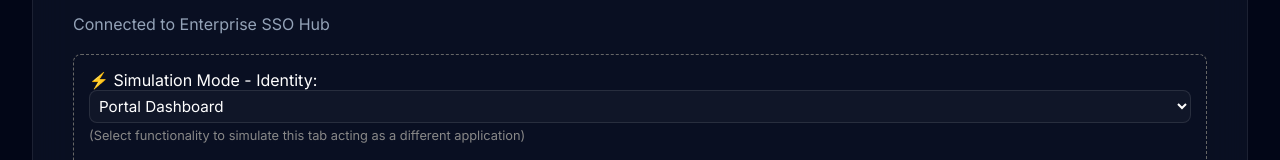
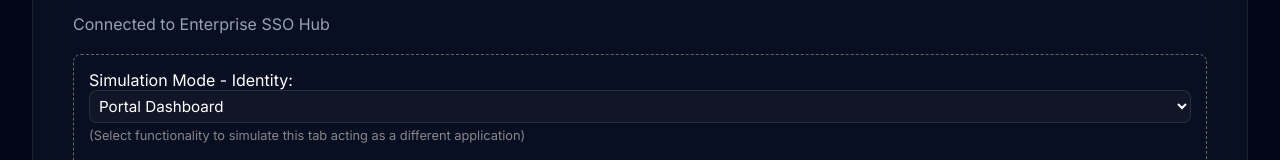
Before and after one commit to JAYASREE24032006/dummy, a React (Vite) app in the folder frontend/: page /dashboard in a window 1280 px wide. Shown: the part 148-308 px from the top of the page. Built offline with nearby package versions, Linux system fonts and the light colour scheme; no server answers; sample sign-in values are in the browser's storage.

Commit message:
Update MainDashboard.jsx

```diff
--- a/frontend/src/pages/MainDashboard.jsx
+++ b/frontend/src/pages/MainDashboard.jsx
@@ -16,7 +16,7 @@ const MainDashboard = ({ status, handleLogout, handleGlobalLogout }) => {
             <p className="welcome-text">Connected to Enterprise SSO Hub</p>
 
             <div className="simulation-controls" style={{ margin: '20px 0', padding: '15px', border: '1px dashed #666', borderRadius: '8px' }}>
-                <label style={{ marginRight: '10px' }}>⚡ Simulation Mode - Identity:</label>
+                <label style={{ marginRight: '10px' }}> Simulation Mode - Identity:</label>
                 <select value={currentApp} onChange={handleAppSwitch} style={{ padding: '5px' }}>
                     <option value="Portal Dashboard">Portal Dashboard</option>
                     <option value="HR Portal">HR Portal</option>
```
